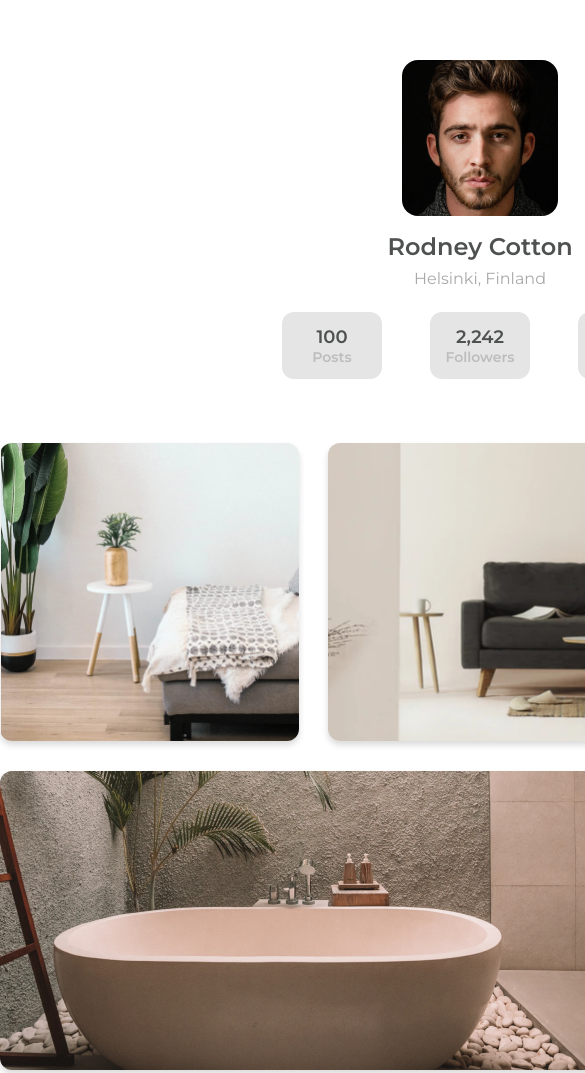
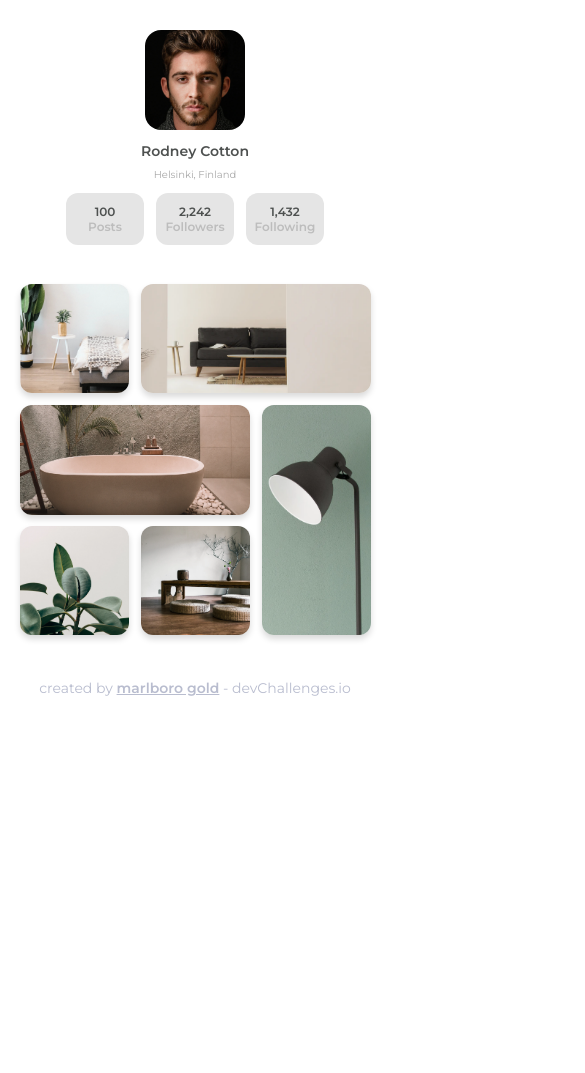
Before and after one commit to qoterwoter/my_gallery, a plain HTML site: page index.html in a window 390 px wide. Shown: the top 1073 px of the page, 585 px wide, since content can reach past the window. After the commit the page ends 844 px from the top, so only its background shows below. Drawn offline with Linux system fonts and the light colour scheme.

Commit message:
mobile ver

```diff
--- a/index.html
+++ b/index.html
@@ -2,38 +2,39 @@
 <html lang="en">
 <head>
     <meta charset="UTF-8">
+    <meta name="viewport" content="width=device-width, initial-scale=1.0, maximum-scale=1.0, user-scalable=no">
     <title>My Gallery</title>
-    <link rel="stylesheet" href="styles.css">
+    <link rel="stylesheet" href="styles.css" type="text/css">
 </head>
 <body>
     <header class="header">
         <div class="profile">
-            <img class="profile__image" src="profilePhoto.png" alt="Profile picture">
+            <img class="profile__image" src="images/profilePhoto.png" alt="Profile picture">
             <p class="profile__username">Rodney Cotton</p>
             <p class="profile__address">Helsinki, Finland</p>
         </div>
         <div class="stats">
-            <div class="stats__item stat-item">
-                <span class="stat-item__count">100</span>
-                <span class="stat-item__type">Posts</span>
+            <div class="stats__item item">
+                <span class="item__count">100</span>
+                <span class="item__type">Posts</span>
             </div>
-            <div class="stats__item stat-item">
-                <span class="stat-item__count">2,242</span>
-                <span class="stat-item__type">Followers</span>
+            <div class="stats__item item">
+                <span class="item__count">2,242</span>
+                <span class="item__type">Followers</span>
             </div>
-            <div class="stats__item stat-item">
-                <span class="stat-item__count">1,432</span>
-                <span class="stat-item__type">Following</span>
+            <div class="stats__item item">
+                <span class="item__count">1,432</span>
+                <span class="item__type">Following</span>
             </div>
         </div>
     </header>
     <main class="main">
-        <img class="main__image" src="photo1.png" alt="Gallery photo">
-        <img class="main__image main__image_wide" src="photo2.png" alt="Gallery photo">
-        <img class="main__image main__image_wide" src="photo3.png" alt="Gallery photo">
-        <img class="main__image main__image_high" src="photo_4.png" alt="Gallery photo">
-        <img class="main__image" src="photo5.png" alt="Gallery photo">
-        <img class="main__image" src="photo6.png" alt="Gallery photo">
+        <img class="main__image" src="images/photo1.png" alt="Gallery photo">
+        <img class="main__image main__image_wide" src="images/photo2.png" alt="Gallery photo">
+        <img class="main__image main__image_wide" src="images/photo3.png" alt="Gallery photo">
+        <img class="main__image main__image_high" src="images/photo_4.png" alt="Gallery photo">
+        <img class="main__image" src="images/photo5.png" alt="Gallery photo">
+        <img class="main__image" src="images/photo6.png" alt="Gallery photo">
     </main>
     <footer class="footer">
         <p class="footer__description description">created by <span class="description__username">marlboro gold</span> - devChallenges.io</p>
--- a/styles.scss
+++ b/styles.scss
@@ -7,7 +7,10 @@
 }
 
 body {
-    margin: 60px auto 0 auto;
+    display: flex;
+    flex-direction: column;
+    align-items: center;
+    margin-top: 60px;
     width: 960px;
     color: #4E5150;
 }
@@ -22,10 +25,11 @@ body {
         display: flex;
         flex-direction: column;
         align-items: center;
+        margin-bottom: 24px;
 
         .profile__image {
-            width: 156px;
             height: 156px;
+            width: auto;
             border-radius: 16px;
             margin-bottom: 16px;
         }
@@ -35,30 +39,30 @@ body {
             margin-bottom: 8px;
         }
         .profile__address {
-            margin-bottom: 24px;
             color: #A9A9A9;
         }
     }
     .stats {
         display: flex;
 
-        .stat-item {
+        .stats__item {
             margin: 0 24px;
             background: #E5E5E5;
             border-radius: 12px;
             width: 100px;
             height: 67px;
             font-weight: 600;
+            cursor: pointer;
 
             display: flex;
             flex-direction: column;
             justify-content: center;
             align-items: center;
 
-            .stat-item__count {
+            .item__count {
                 font-size: 18px;
             }
-            .stat-item__type {
+            .item__type {
                 font-size: 14px;
                 color: #BDBDBD;
             }
@@ -80,11 +84,11 @@ body {
         box-shadow: 0 4px 6px rgba(0,0,0,0.15);
     }
     .main__image_wide {
-        grid-column: span 2;
+        grid-column: auto / span 2;
     }
     .main__image_high {
-        grid-row: span 2;
-        height: 627px;
+        grid-row: auto / span 2;
+        height: 100%;
     }
 }
 
@@ -98,3 +102,51 @@ body {
         font-weight: 600;
     }
 }
+
+@media (max-width: 1000px) {
+    body {
+        margin-top: 30px;
+        width: auto;
+    }
+
+    .header {
+        margin-bottom: 39px;
+
+        .profile {
+            margin-bottom: 12px;
+
+            .profile__image {
+                height: 100px;
+                margin-bottom: 12px;
+            }
+            .profile__username {
+                font-size: 14px;
+            }
+            .profile__address {
+                font-size: 10px;
+            }
+        }
+        .stats {
+            .stats__item {
+                width: 78px;
+                height: 52px;
+                margin: 0 6px;
+
+                .item__type, .item__count {
+                    font-size: 12px;
+                }
+           }
+        }
+    }
+
+    .main {
+        grid-template-columns: repeat(3, 109px);
+        grid-template-rows: repeat(3,109px);
+        gap: 12px;
+        margin-bottom: 44px;
+    }
+
+    .footer {
+        font-size: 14px;
+    }
+}
```
Also changed, not shown: images/photo1.png (renamed from photo1.png), images/photo2.png (renamed from photo2.png), images/photo3.png (renamed from photo3.png), images/photo5.png (renamed from photo5.png), images/photo6.png (renamed from photo6.png), images/photo_4.png (renamed from photo_4.png), images/profilePhoto.png (renamed from profilePhoto.png), styles.css, 2 other files.
